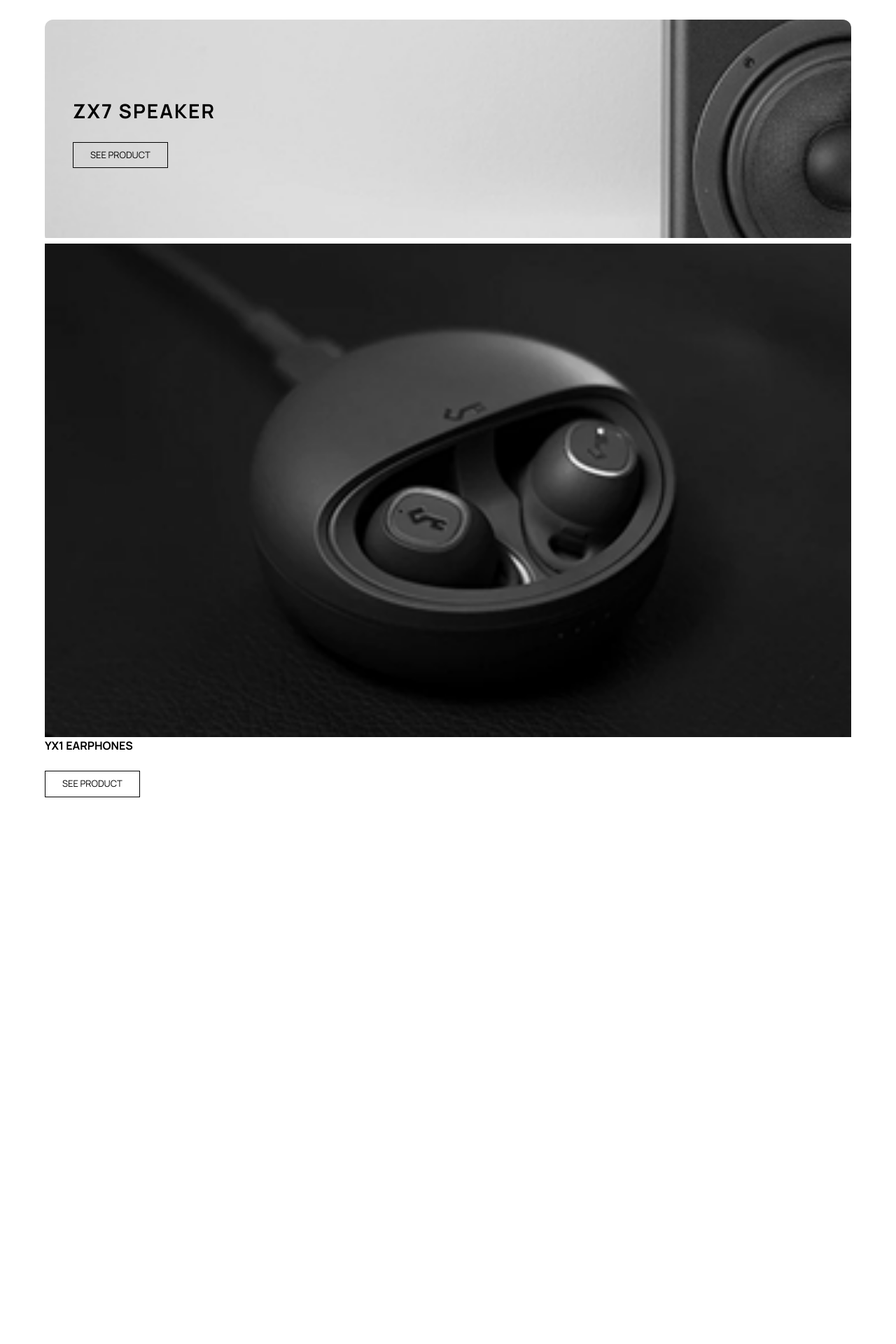
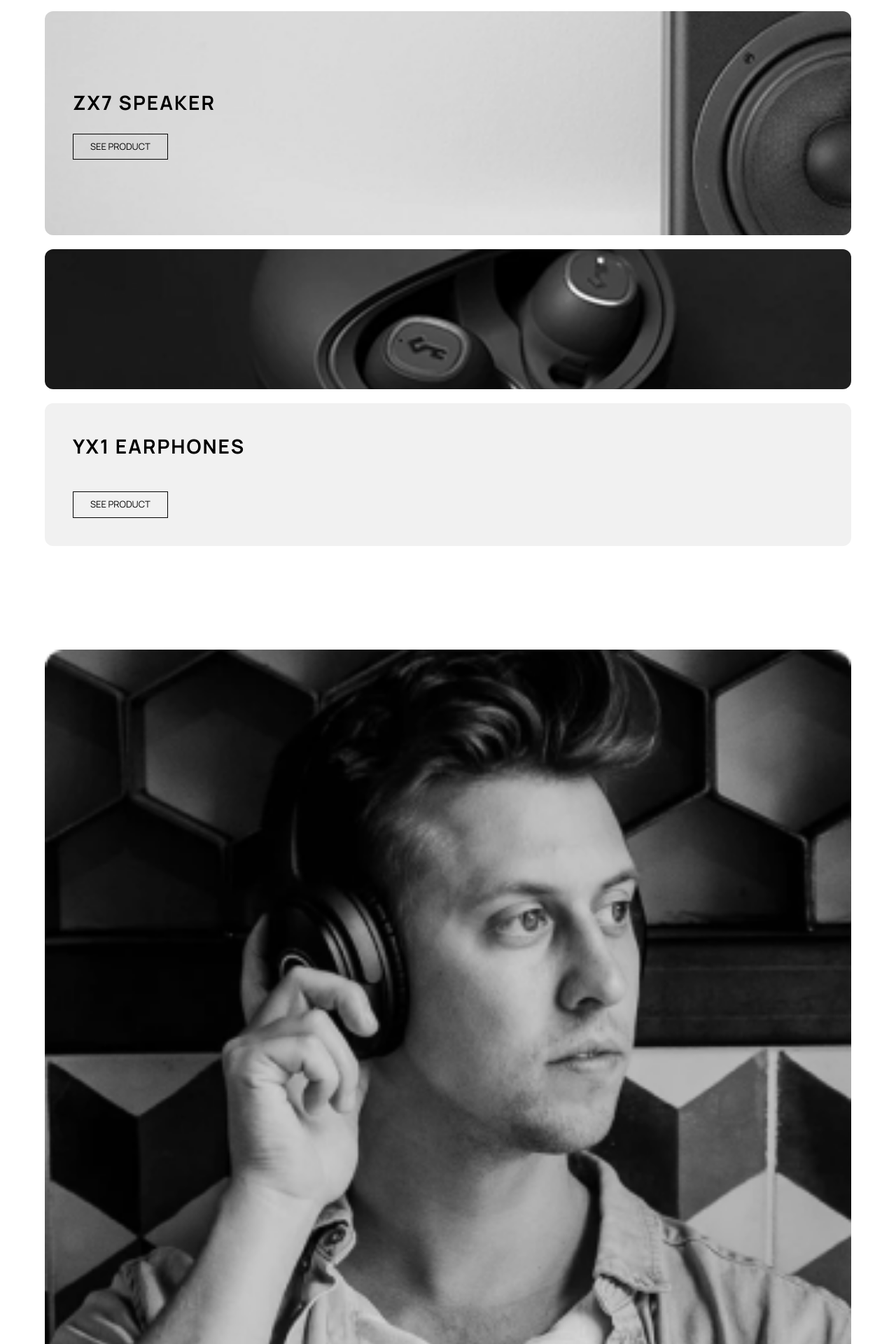
Before and after one commit to Cleve-keem/audiophile-ecommerce-webapp, a Next.js app: page / in a window 1280 px wide. Shown: the part 2160-4080 px from the top of the page at 70% size. Before the commit the page ends 3427 px from the top, so only its background shows below. Built offline with nearby package versions, Linux system fonts and the light colour scheme.

Commit message:
feature: added audio gear section

```diff
--- a/src/_components/Accessories.tsx
+++ b/src/_components/Accessories.tsx
@@ -1,4 +1,5 @@
 import Button from "./Button";
+import ProductList from "./Products";
 
 const accessories = [
   {
@@ -20,7 +21,6 @@ const accessories = [
 
 export default function Accessories() {
   return (
-    <>
     <section className="bg-background">
       <div className="w-[90%] mx-auto py-20">
         <ul className="grid grid-cols-1 gap-y-5">
@@ -40,69 +40,15 @@ export default function Accessories() {
                   </h3>
                   <Button className="flex items-center">
                     <span className="block mr-2">shop</span>
-                      <img
-                        src="/icons/arrow-right.svg"
-                        alt="arrow-right icon"
-                      />
+                    <img src="/icons/arrow-right.svg" alt="arrow-right icon" />
                   </Button>
                 </div>
               </div>
             </li>
           ))}
         </ul>
-          <div className="bg-background py-12">
-            <div className="bg-primary-orange rounded-xl mt-2">
-              <div className="w-[70%] mx-auto py-10 flex flex-col items-center text-center">
-                <div className="w-[172.25px] mb-3">
-                  <img src="/images/image-speaker.png" alt="speaker image" />
-                </div>
-                <h1 className="text-h1-mobile text-secondary-white leading-h1-mobile tracking-h1-mobile">
-                  ZX9 SPEAKER
-                </h1>
-                <p className="mt-3 text-secondary-white leading-[25px]">
-                  Upgrade to premium speakers that are phenomenally built to
-                  deliver truly remarkable sound.
-                </p>
-                <Button
-                  variant="secondary"
-                  className="mt-6 bg-secondary-black text-secondary-white hover:bg-secondary-white hover:text-secondary-black"
-                >
-                  See Product
-                </Button>
-              </div>
-            </div>
-            <div className="rounded-xl mt-8 relative overflow-hidden">
-              <div className="flex items-center py-10 px-10 min-h-80">
-                <div className=" absolute -inset-1 mb-3">
-                  <img src="/images/image-speaker2.png" alt="speaker image" />
-                </div>
-                <div className="relative z-10">
-                  <h1 className="text-h4 text-foreground tracking-h1">
-                    ZX7 SPEAKER
-                  </h1>
-                  <Button variant="outline" className="mt-6">
-                    See Product
-                  </Button>
-                </div>
-              </div>
-            </div>
-            <div>
-              <div>
-                <div>
-                  <img src="/images/image-earphone2.png" alt="earphone image" />
-                </div>
-                <div>
-                  <h4>YX1 EARPHONES</h4>
-                  <Button variant="outline" className="mt-6">
-                    See Product
-                  </Button>
-                </div>
-              </div>
-            </div>
-          </div>
+        <ProductList />
       </div>
     </section>
-      <section className="product-list"></section>
-    </>
   );
 }
--- /dev/null
+++ b/src/_components/AudioGear.tsx
@@ -0,0 +1,23 @@
+export default function AudioGear() {
+  return (
+    <section className="bg-background">
+      <div className="w-[90%] mx-auto py-5 text-center">
+        <div className="w-full">
+          <img src="/images/audio-gear.png" alt="person wearing an earphone" />
+        </div>
+        <h5 className="text-h4 text-foreground mt-6 mb-4 uppercase px-4">
+          Bringing you the <span className="text-primary-orange">best</span>{" "}
+          audio gear
+        </h5>
+        <p className="text-[15px] leading-text px-3 text-primary/50">
+          Located at the heart of New York City, Audiophile is the premier store
+          for high end headphones, earphones, speakers, and audio accessories.
+          We have a large showroom and luxury demonstration rooms available for
+          you to browse and experience a wide range of our products. Stop by our
+          store to meet some of the fantastic people who make Audiophile the
+          best place to buy your portable audio equipment.
+        </p>
+      </div>
+    </section>
+  );
+}
--- /dev/null
+++ b/src/_components/Products.tsx
@@ -0,0 +1,56 @@
+import Button from "./Button";
+
+export default function ProductList() {
+  return (
+    <section className="bg-background py-12">
+      <div className="bg-primary-orange rounded-xl mt-2">
+        <div className="w-[70%] mx-auto py-10 flex flex-col items-center text-center">
+          <div className="w-[172.25px] mb-3">
+            <img src="/images/image-speaker.png" alt="speaker image" />
+          </div>
+          <h1 className="text-h1-mobile text-secondary-white leading-h1-mobile tracking-h1-mobile">
+            ZX9 SPEAKER
+          </h1>
+          <p className="mt-3 text-secondary-white leading-[25px]">
+            Upgrade to premium speakers that are phenomenally built to deliver
+            truly remarkable sound.
+          </p>
+          <Button
+            variant="secondary"
+            className="mt-6 bg-secondary-black text-secondary-white hover:bg-secondary-white hover:text-secondary-black"
+          >
+            See Product
+          </Button>
+        </div>
+      </div>
+      <div className="rounded-xl my-5 relative overflow-hidden">
+        <div className="flex items-center py-10 px-10 min-h-80">
+          <div className=" absolute -inset-1">
+            <img src="/images/image-speaker2.png" alt="speaker image" />
+          </div>
+          <div className="relative z-10">
+            <h1 className="text-h4 text-foreground tracking-h1">ZX7 SPEAKER</h1>
+            <Button variant="outline" className="mt-6">
+              See Product
+            </Button>
+          </div>
+        </div>
+      </div>
+      <div>
+        <div className="flex flex-col gap-5">
+          <div className="rounded-xl w-full h-50 overflow-hidden">
+            <img src="/images/image-earphone2.png" alt="earphone image" />
+          </div>
+          <div className="py-10 px-10 bg-secondary-white rounded-xl">
+            <h4 className="text-h4 tracking-h1 text-foreground mb-5">
+              YX1 EARPHONES
+            </h4>
+            <Button variant="outline" className="mt-6">
+              See Product
+            </Button>
+          </div>
+        </div>
+      </div>
+    </section>
+  );
+}
--- a/src/app/globals.css
+++ b/src/app/globals.css
@@ -127,6 +127,9 @@
   --leading-h4: var(--line-spacing-h4);
   --leading-h5: var(--line-spacing-h5);
   --leading-h6: var(--line-spacing-h6);
+  --leading-overline: var(--overline-spacing);
+  --leading-text: var(--line-spacing-text);
+  --leading-sub-title: var(--sub-title-spacing);
 
   --tracking-h1-mobile: var(--letter-spacing-h1-mobile);
 
--- a/src/app/page.tsx
+++ b/src/app/page.tsx
@@ -1,4 +1,5 @@
 import Accessories from "@/_components/Accessories";
+import AudioGear from "@/_components/AudioGear";
 import Hero from "@/_components/Hero";
 
 export default function Home() {
@@ -6,6 +7,7 @@ export default function Home() {
     <main className="">
       <Hero />
       <Accessories />
+      <AudioGear />
     </main>
   );
 }
```
Also changed, not shown: public/images/audio-gear.png (added). Lines whose indentation alone changed are shown as unchanged.
